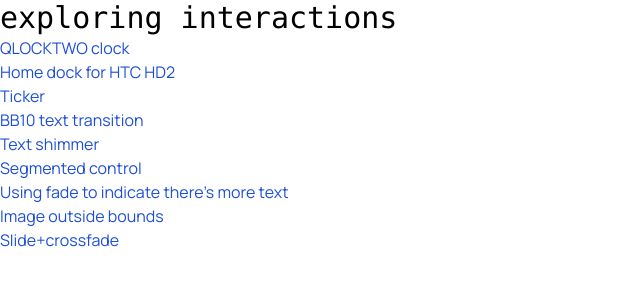
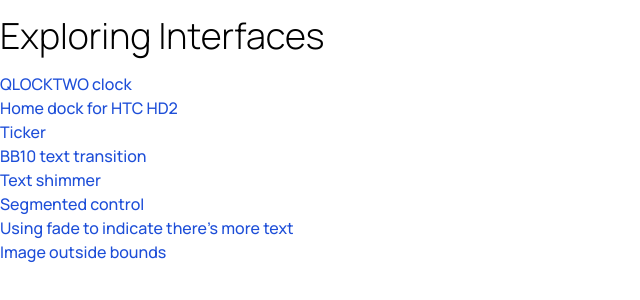
Before and after one commit to ajitid/exploring-interactions, a React (Vite) app: page / in a window 1280 px wide. Shown: the top 300 px of the page, without its empty margins (0-640 px from the left). Built offline with nearby package versions, Linux system fonts and the light colour scheme.

Commit message:
feat: add image outside bounds

```diff
--- a/package.json
+++ b/package.json
@@ -1,5 +1,5 @@
 {
-  "name": "react-ts-tw-base",
+  "name": "exploring-interfaces",
   "private": true,
   "version": "0.0.0",
   "type": "module",
@@ -38,6 +38,7 @@
     "eslint-plugin-react-refresh": "^0.3.4",
     "postcss": "^8.4.23",
     "prettier": "^2.8.8",
+    "sass": "^1.64.0",
     "tailwindcss": "^3.3.1",
     "typescript": "^5.0.2",
     "vite": "^4.3.2"
--- a/src/pages/app.tsx
+++ b/src/pages/app.tsx
@@ -1,4 +1,4 @@
-import { Link, Route } from "wouter";
+import { Link, Route, RouteProps } from "wouter";
 import { HtcHd2HomeDock } from "./htc-hd2-home-dock";
 import { QlocktwoClock } from "./qlocktwo-clock/qlocktwo-clock";
 import { Playground } from "./playground";
@@ -7,59 +7,71 @@
 import { TextShimmer } from "./text-shimmer/text-shimmer";
 import { SegmentedControlDemo } from "./segment-control";
 import { IndicateMoreTextByFade } from "./indicate-more-text-by-fade/indicate-more-text-by-fade";
+import { ImageOutsideBounds } from "./image-outside-bounds/image-outside-bounds";
+import { ReactElement } from "react";
 
 export function App() {
+  const { pageLinks, routes } = useLinks([
+    { path: "/pg", component: Playground, name: "" },
+    {
+      path: "/qlocktwo-clock",
+      component: QlocktwoClock,
+      name: "QLOCKTWO clock",
+    },
+    { path: "/htc-hd2-home-dock", component: HtcHd2HomeDock, name: "Home dock for HTC HD2" },
+    { path: "/ticker", component: TickerPage, name: "Ticker" },
+    { path: "/bb10-text-transition", component: BB10TextTransition, name: "BB10 text transition" },
+    { path: "/text-shimmer", component: TextShimmer, name: "Text shimmer" },
+    { path: "/segmented-control", component: SegmentedControlDemo, name: "Segmented control" },
+    {
+      path: "/indicate-more-text-by-fade",
+      component: IndicateMoreTextByFade,
+      name: "Using fade to indicate there's more text",
+    },
+    { path: "/image-outside-bounds", component: ImageOutsideBounds, name: "Image outside bounds" },
+  ]);
+
   return (
     <div
       className="min-h-screen antialiased break-words font-sans lining-nums" /* any global text or bg color here */
     >
-      <Route path="/" component={Home} />
-      <main>
-        <Route path="/qlocktwo-clock" component={QlocktwoClock} />
-        <Route path="/htc-hd2-home-dock" component={HtcHd2HomeDock} />
-        <Route path="/ticker" component={TickerPage} />
-        <Route path="/bb10-text-transition" component={BB10TextTransition} />
-        <Route path="/text-shimmer" component={TextShimmer} />
-        <Route path="/segmented-control" component={SegmentedControlDemo} />
-        <Route path="/indicate-more-text-by-fade" component={IndicateMoreTextByFade} />
-        <Route path="/pg" component={Playground} />
-      </main>
+      <Route path="/" component={() => <Home pageLinks={pageLinks} />} />
+      <main>{routes}</main>
     </div>
   );
 }
 
-const Home = () => (
-  <>
-    <header>
-      <h1 className="font-mono text-3xl">exploring interactions</h1>
+interface HomeProps {
+  pageLinks: ReactElement<PageLinkProps>[];
+}
+
+const Home = (props: HomeProps) => (
+  <div className="container mx-auto py-4">
+    <header className="mb-4">
+      <h1 className="text-4xl font-light">Exploring Interfaces</h1>
     </header>
 
-    <main>
-      <PageLink text="QLOCKTWO clock" link="/qlocktwo-clock" />
-      <PageLink text="Home dock for HTC HD2" link="/htc-hd2-home-dock" />
-      <PageLink text="Ticker" link="/ticker" />
-      <PageLink text="BB10 text transition" link="/bb10-text-transition" />
-      <PageLink text="Text shimmer" link="/text-shimmer" />
-      <PageLink text="Segmented control" link="/segmented-control" />
-      <PageLink
-        text="Using fade to indicate there's more text"
-        link="/indicate-more-text-by-fade"
-      />
-      <PageLink text="Image outside bounds" link="/image-outside-bounds" />
-      <PageLink
-        text="Slide+crossfade"
-        link="/slide+crossfade"
-        // https://stripe.com/en-in/payments/checkout
-        // not nav menu, but submenu's tranisition within each one
-      />
-    </main>
-  </>
+    <main>{props.pageLinks}</main>
+  </div>
 );
 
-const PageLink = (props: { text: string; link: string }) => (
-  <>
-    <Link to={props.link}>
-      <a className="text-blue-700 block">{props.text}</a>
-    </Link>
-  </>
+interface PageLinkProps {
+  children: string;
+  link: string;
+}
+
+const PageLink = (props: PageLinkProps) => (
+  <Link to={props.link}>
+    <a className="text-blue-700 block font-medium">{props.children}</a>
+  </Link>
 );
+
+const useLinks = (items: { path: string; name: string; component: RouteProps["component"] }[]) => {
+  const pageLinks: ReactElement<PageLinkProps>[] = items.map((item) => (
+    <PageLink key={item.path} link={item.path} children={item.name} />
+  ));
+  const routes = items.map((item) => (
+    <Route key={item.path} path={item.path} component={item.component} />
+  ));
+  return { pageLinks, routes };
+};
--- /dev/null
+++ b/src/pages/image-outside-bounds/image-outside-bounds.scss
@@ -0,0 +1,23 @@
+.image-outside-bounds {
+  @apply min-h-screen bg-zinc-950 flex flex-center;
+
+  .card {
+    padding: 32px;
+    @apply max-w-sm bg-white rounded-lg;
+  }
+
+  .stretched-out {
+    margin-left: -32px;
+    margin-right: -32px;
+  }
+
+  img {
+    display: block;
+    width: 100%;
+  }
+
+  p,
+  img {
+    @apply mb-4;
+  }
+}
--- /dev/null
+++ b/src/pages/image-outside-bounds/image-outside-bounds.tsx
@@ -0,0 +1,28 @@
+// from: https://courses.joshwcomeau.com/css-for-js/01-rendering-logic-1/07-margin
+// the bounds refer to within the padding of the card
+
+import "./image-outside-bounds.scss";
+
+export const ImageOutsideBounds = () => {
+  return (
+    <div className="image-outside-bounds">
+      <div className="card">
+        <p>
+          Otters have long, slim bodies and relatively short limbs. Their most striking anatomical
+          features are the powerful webbed feet used to swim, and their seal-like abilities holding
+          breath underwater.
+        </p>
+        <div className="stretched-out">
+          <img
+            alt="A cute otter in water"
+            src="https://courses.joshwcomeau.com/cfj-mats/otter.jpg"
+          />
+        </div>
+        <p>
+          More importantly, otters are glorious water dogs, playful and curious. The otter, no
+          other, is the best animal.
+        </p>
+      </div>
+    </div>
+  );
+};
--- a/src/pages/segment-control.tsx
+++ b/src/pages/segment-control.tsx
@@ -1,11 +1,13 @@
-// segmented control that can accept any combo of bg/fg and bg-highlight/fg-highlight color
+// segmented control that can accept any combo of bg/fg and bg-accent/fg-accent color
 // from: https://twitter.com/samselikoff/status/1649428055390035970?s=20
 // and https://twitter.com/raunofreiberg/status/1649440795357851648?s=20
 
 // mine one doesn't work properly in Firefox (Chrome and Safari are fine)
 // - initial alignment for the right side is wrong
 // - clips off the corner radius at right side
-// However, segemented control in "Built for global customers" under https://stripe.com/en-in/payments/checkout#:~:text=Built%20for%20global%20customers
+// - (all browsers:) because it fixes left and right clip bounds based on text size of each SegmentedControlButton, zooming in and out breaks the UI
+// However, segemented control in "Built for global customers" under
+// https://stripe.com/en-in/payments/checkout#:~:text=Built%20for%20global%20customers
 // does work properly in Firefox. Investigate this.
 
 // https://m3.material.io/components/segmented-buttons/overview
@@ -14,16 +16,20 @@
 // Related: note that we didn't require a refmap (mulitple refs) in this file, but if we did, we could track them using this way:
 // https://github.com/pmndrs/react-spring/blob/main/demo/src/sandboxes/notification-hub/src/App.tsx#L31
 
-import { cloneElement, useState, Children } from "react";
+import {
+  cloneElement,
+  useState,
+  Children,
+  ReactElement,
+  useRef,
+  forwardRef,
+  useEffect,
+  ReactNode,
+} from "react";
 import cn from "clsx";
-import { ReactElement } from "react";
-import { useRef } from "react";
-import { forwardRef } from "react";
-import { useEffect } from "react";
 import { animate, motion } from "framer-motion";
 import { useMotionValue } from "framer-motion";
 import { useMotionTemplate } from "framer-motion";
-import { ReactNode } from "react";
 
 const buttons = ["World", "N. Y.", "Business", "Arts", "Science"];
 
@@ -77,7 +83,7 @@
     const typedChild = child as unknown as ReactElement<SegmentedControlButtonProps>;
 
     return cloneElement(typedChild, {
-      className: "bg-[unset] text-[unset] hover:bg-[unset]",
+      className: "bg-[unset] hover:bg-[unset]",
       ...(selectedIndex === idx && {
         ref: selectedRef,
       }),
@@ -113,6 +119,7 @@
         className={cn(
           "cursor-pointer font-semibold px-5 py-1 rounded-full min-w-[8ch] flex flex-center",
           "hover:bg-zinc-900",
+          props.selected && "bg-zinc-900",
           props.className
         )}
       >
```
Also changed, not shown: 1 other file (tests, documents, lock files or other folders).
